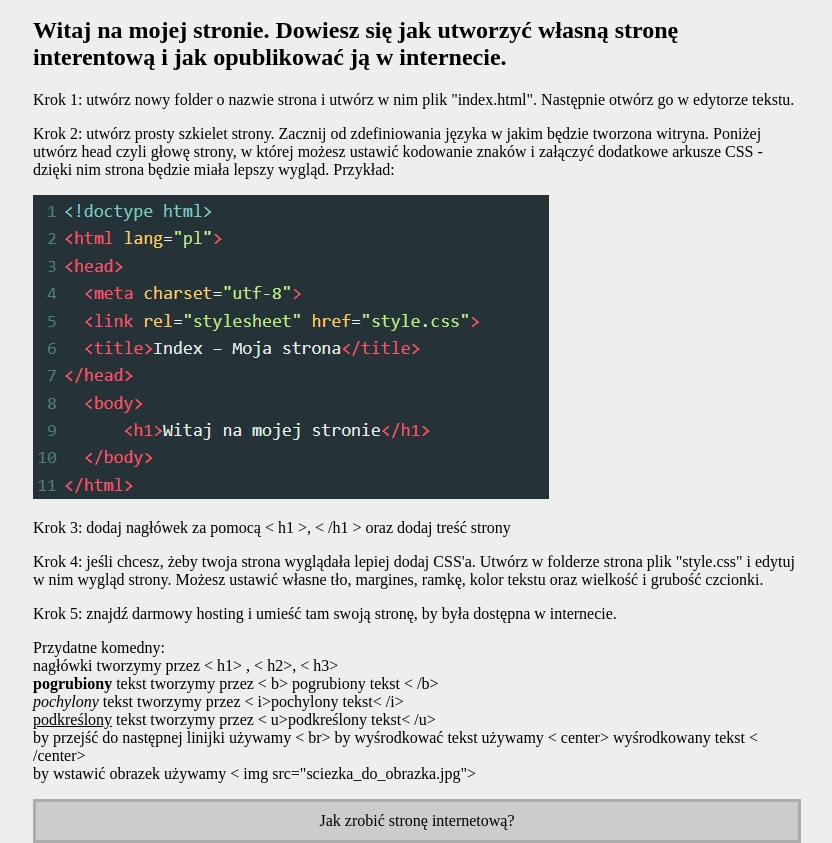
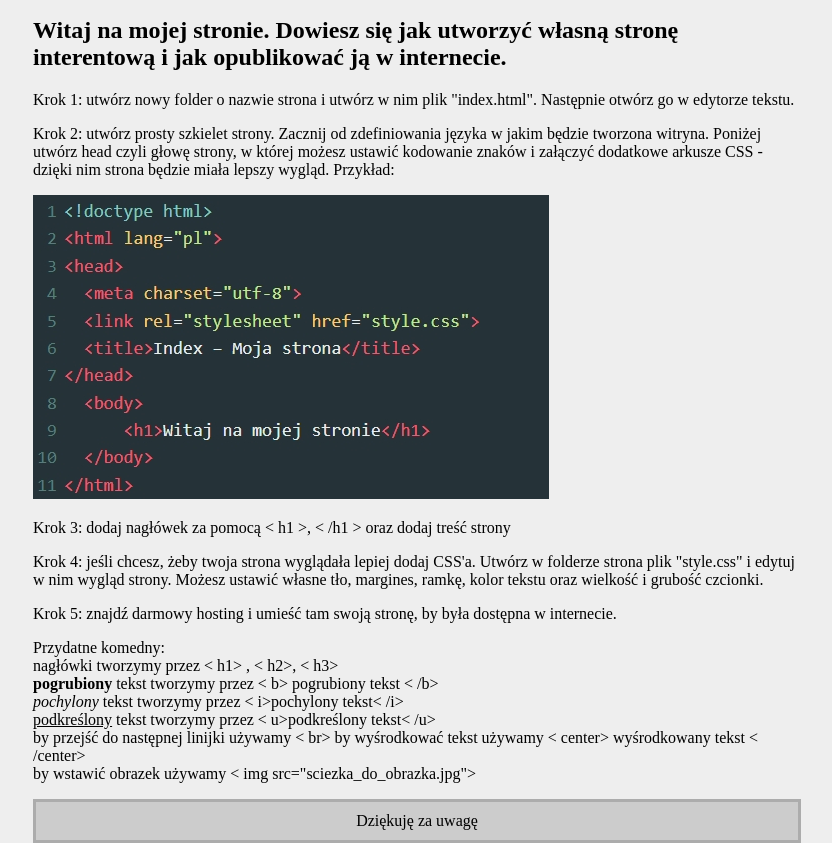
Before and after one commit to Dominikb209/Jak-zrobi-stron-internetow-, a plain HTML site: page index.html in a window 1280 px wide. Shown: the part 169-1012 px from the top of the page, without its empty margins (223-1055 px from the left). Drawn offline with Linux system fonts and the light colour scheme.

Commit message:
Update index.html

```diff
--- a/index.html
+++ b/index.html
@@ -33,7 +33,7 @@ by wstawić obrazek używamy < img src="sciezka_do_obrazka.jpg">
 
 
 <div class="footer">
-Jak zrobić stronę internetową?
+Dziękuję za uwagę
 
 </body>
 
```
